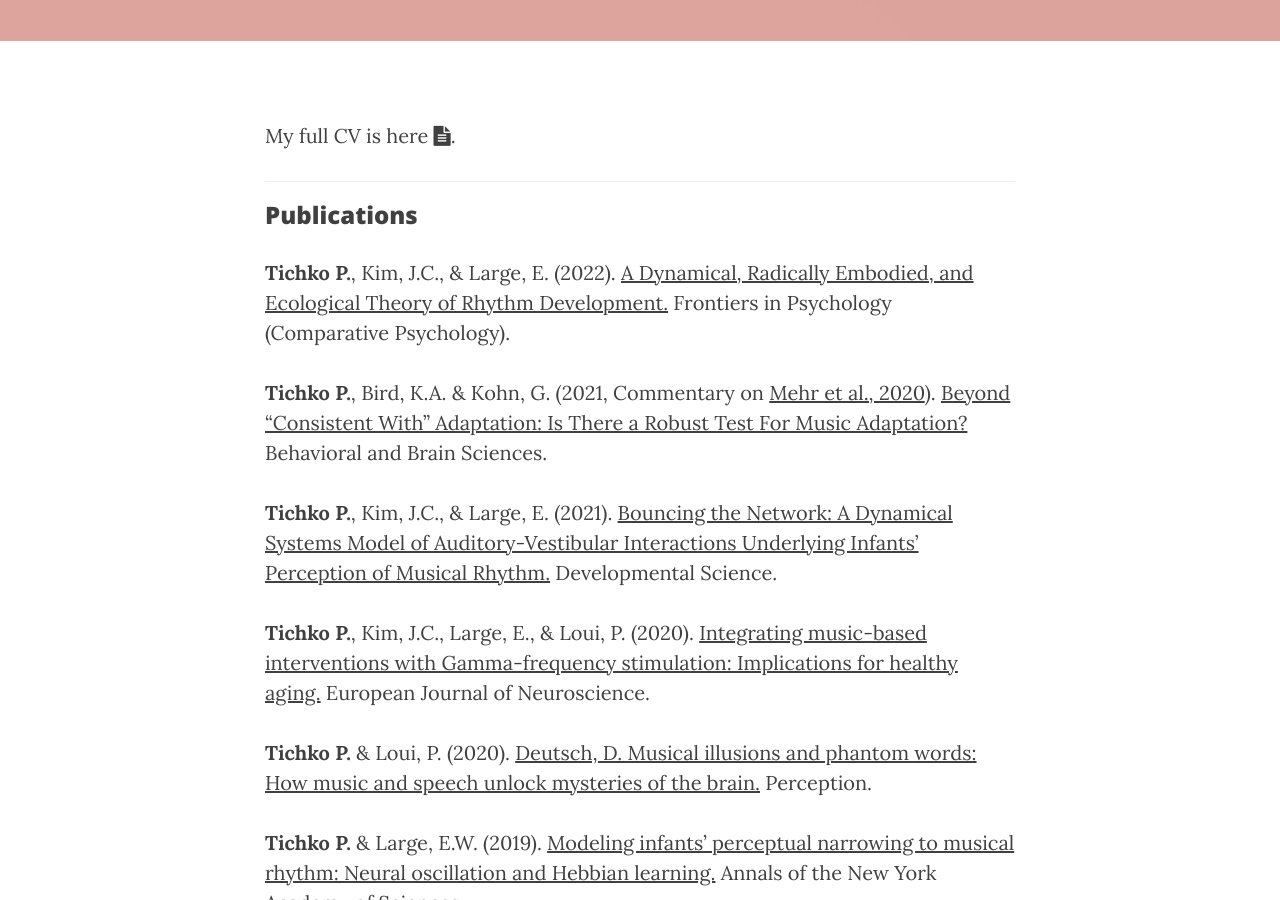
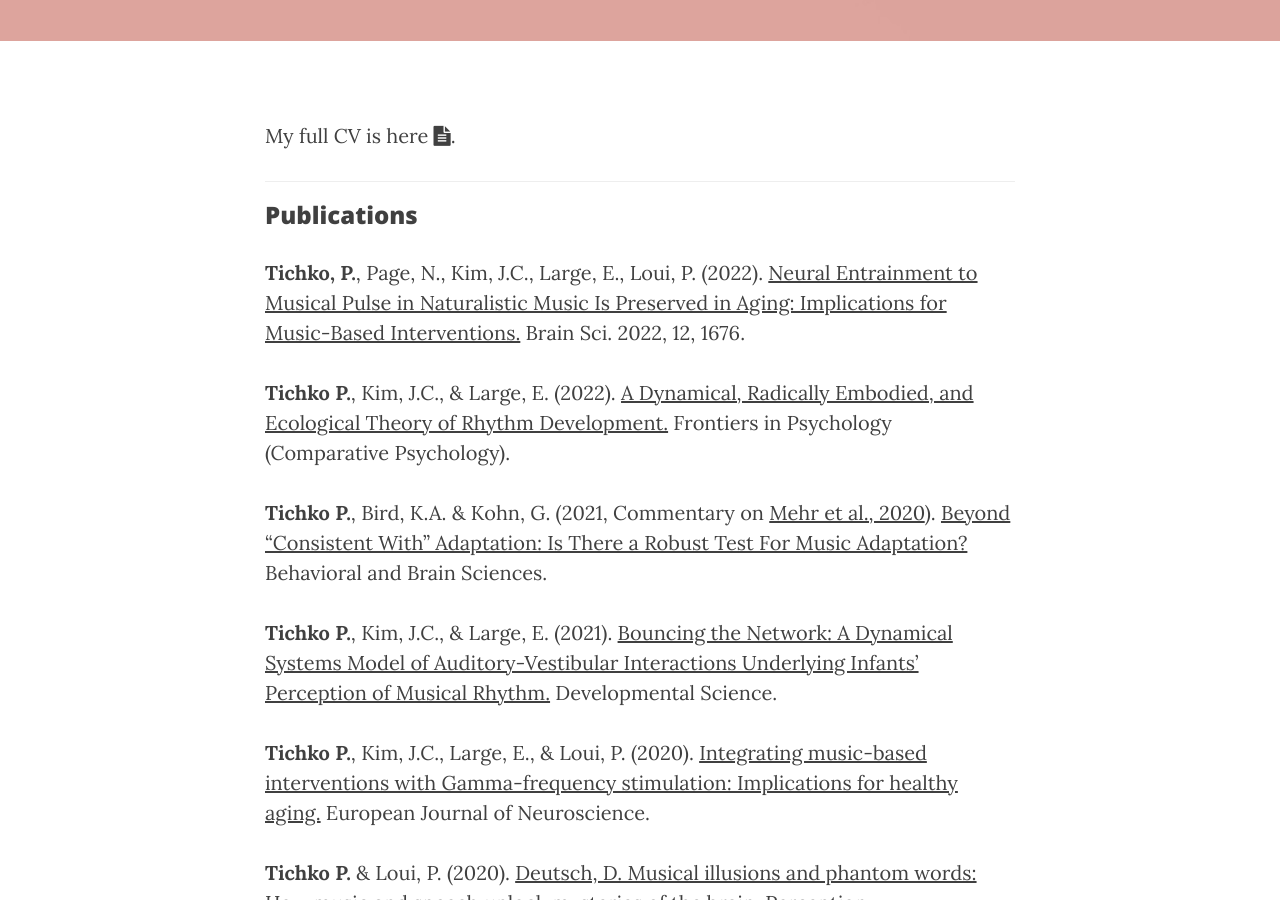
Before and after one commit to ptichko/ptichko.github.io, a Jekyll site: the page built from 2_cv-pubs.md, in a window 1280 px wide and 900 px high, scrolled down 381 px. Built offline with Jekyll 4.4.1, drawn with Linux system fonts in a browser that asks for light colours; nearby versions of some CDN libraries.

Commit message:
Update 2_cv-pubs.md

```diff
--- a/2_cv-pubs.md
+++ b/2_cv-pubs.md
@@ -10,7 +10,9 @@ ___
 
 ### Publications
 
-**Tichko P.**, Kim, J.C., & Large, E. (2022). [ A Dynamical, Radically Embodied, and Ecological Theory of Rhythm Development.](https://www.frontiersin.org/articles/10.3389/fpsyg.2022.653696/full) Frontiers in Psychology (Comparative Psychology).
+**Tichko, P.**, Page, N., Kim, J.C., Large, E., Loui, P. (2022). [Neural Entrainment to Musical Pulse in Naturalistic Music Is Preserved in Aging: Implications for Music-Based Interventions.](https://www.mdpi.com/2076-3425/12/12/1676) Brain Sci. 2022, 12, 1676.
+
+**Tichko P.**, Kim, J.C., & Large, E. (2022). [A Dynamical, Radically Embodied, and Ecological Theory of Rhythm Development.](https://www.frontiersin.org/articles/10.3389/fpsyg.2022.653696/full) Frontiers in Psychology (Comparative Psychology).
 
 **Tichko P.**, Bird, K.A. & Kohn, G. (2021, Commentary on [Mehr et al., 2020](https://www.cambridge.org/core/journals/behavioral-and-brain-sciences/article/origins-of-music-in-credible-signaling/82D36C04DA04D96AD9A77EEAF4BBFB34)). [Beyond “Consistent With” Adaptation: Is There a Robust Test For Music Adaptation?](https://www.cambridge.org/core/journals/behavioral-and-brain-sciences/article/beyond-consistent-with-adaptation-is-there-a-robust-test-for-music-adaptation/744A88E0A16328BA302FD0D2349C140E) Behavioral and Brain Sciences.
 
```
